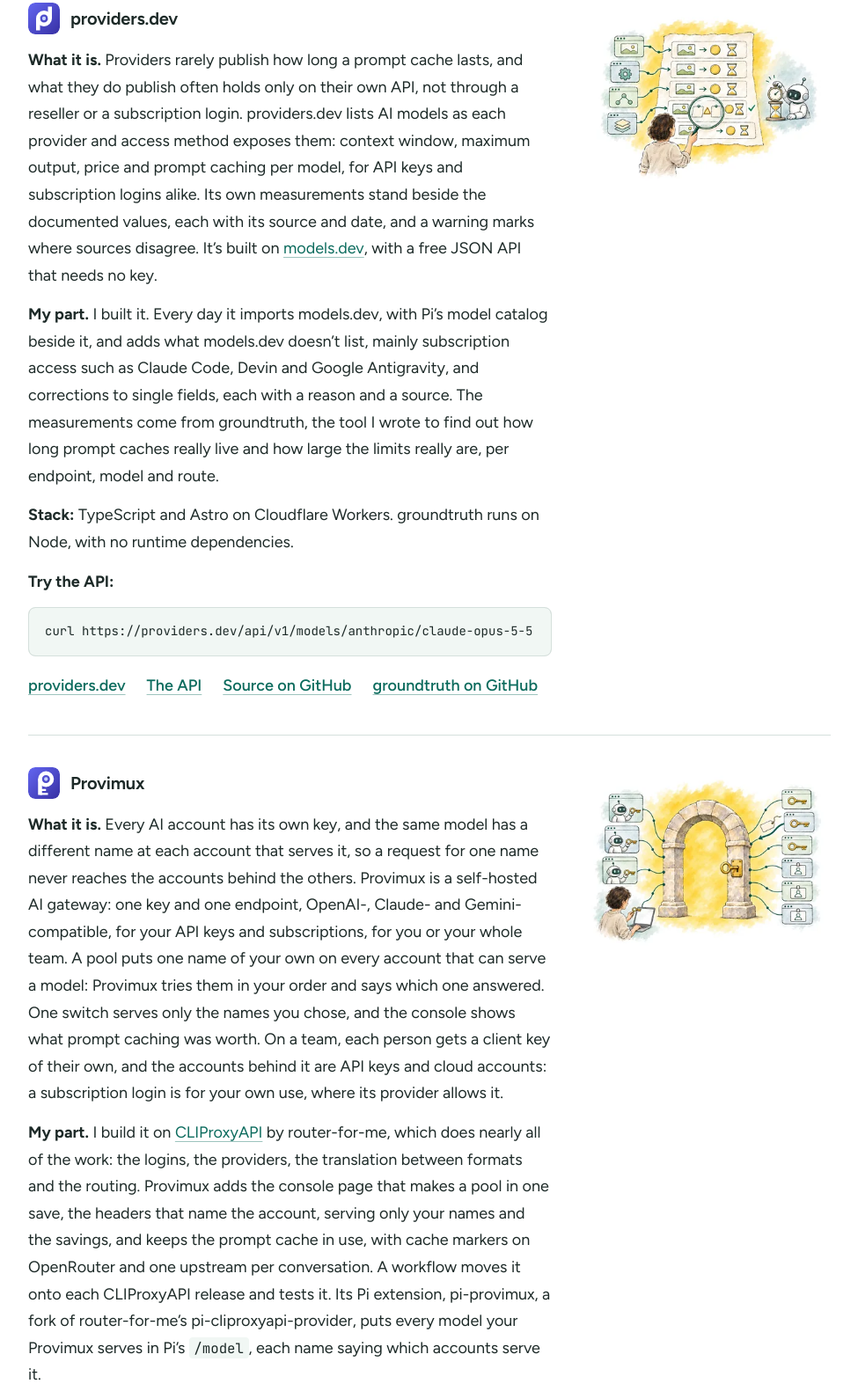
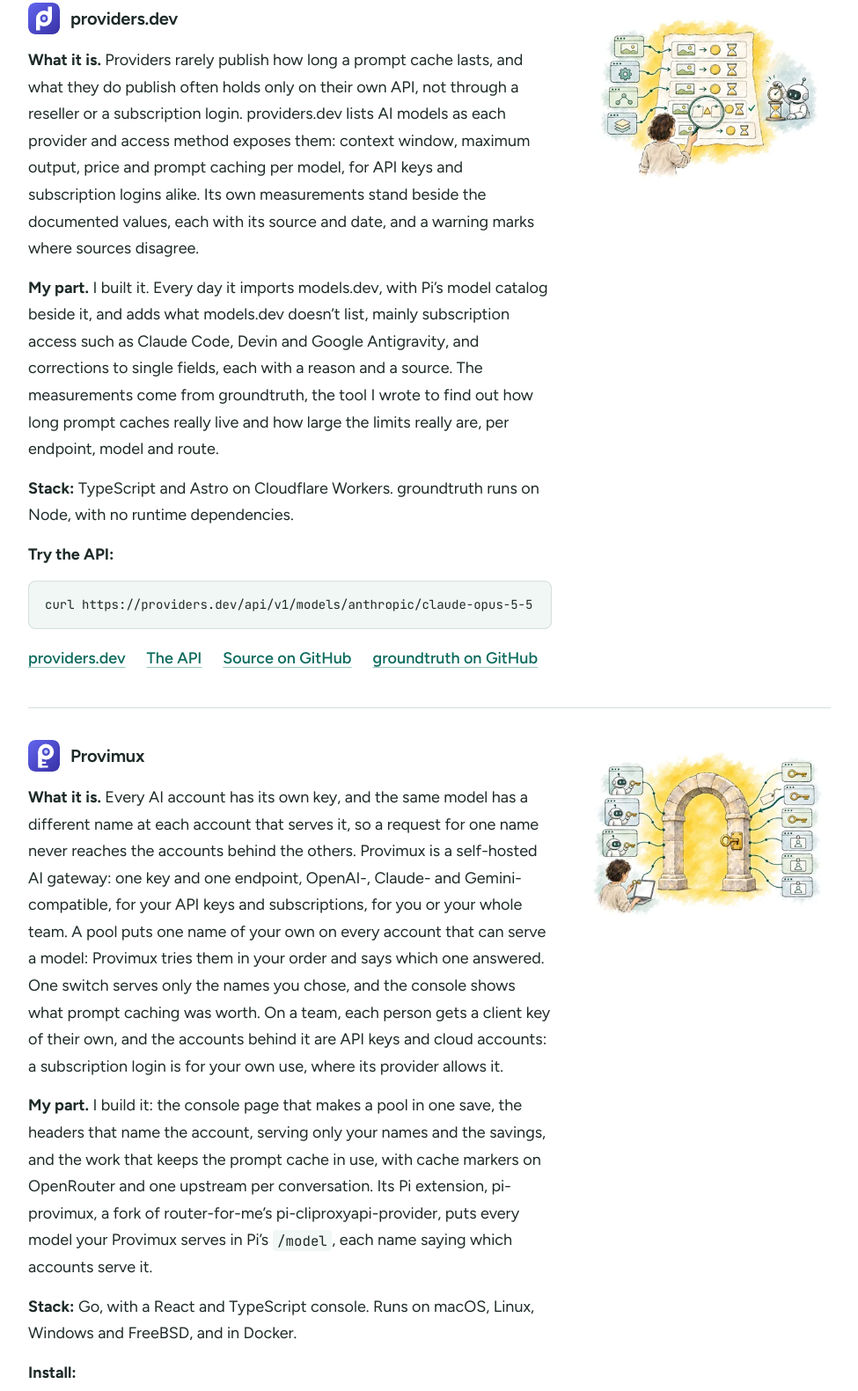
Before and after one commit to ngvoicu/ngvoicu-site, a plain HTML site: page work/index.html in a window 1280 px wide. Shown: the part 8722-10303 px from the top of the page at 88% size, without its empty margins (272-1247 px from the left). Drawn offline with Linux system fonts and the light colour scheme.

Commit message:
Work: three sentences out of providers.dev and Provimux (built on models.dev; CLIProxyAPI doing the work; the release workflow); Provimux's My part mended; sitemap lastmod

```diff
--- a/sitemap.xml
+++ b/sitemap.xml
@@ -6,7 +6,7 @@
   </url>
   <url>
     <loc>https://ngvoicu.dev/work/</loc>
-    <lastmod>2026-11-25</lastmod>
+    <lastmod>2026-11-26</lastmod>
   </url>
   <url>
     <loc>https://ngvoicu.dev/consulting/</loc>
--- a/work/index.html
+++ b/work/index.html
@@ -574,7 +574,7 @@
             <h4 id="providers-dev-title"><span class="logo-tile own"><img src="/images/brand/providers-dev-logo.svg" width="32" height="32" alt="" loading="lazy" decoding="async"></span>providers.dev</h4>
             <div class="item-art"><img src="/images/work/providers-dev-800.webp" srcset="/images/work/providers-dev-400.webp 400w, /images/work/providers-dev-800.webp 800w, /images/work/providers-dev-1200.webp 1200w" sizes="(min-width: 77em) 278px, (min-width: 64em) calc((100vw - 400px) / 3), (min-width: 48em) calc((92vw - 80px) / 3), min(20rem, calc(100vw - 2rem))" width="1200" height="900" alt="A ledger of model cards fed by four windows; a robot times an hourglass with a stopwatch, and a person with a magnifying glass looks at two pinned notes with a small warning sign between them" loading="lazy" decoding="async"></div>
             <div class="item-text">
-              <p><strong>What it is.</strong> Providers rarely publish how long a prompt cache lasts, and what they do publish often holds only on their own API, not through a reseller or a subscription login. providers.dev lists AI models as each provider and access method exposes them: context window, maximum output, price and prompt caching per model, for API keys and subscription logins alike. Its own measurements stand beside the documented values, each with its source and date, and a warning marks where sources disagree. It’s built on <a href="https://models.dev">models.dev</a>, with a free JSON API that needs no key.</p>
+              <p><strong>What it is.</strong> Providers rarely publish how long a prompt cache lasts, and what they do publish often holds only on their own API, not through a reseller or a subscription login. providers.dev lists AI models as each provider and access method exposes them: context window, maximum output, price and prompt caching per model, for API keys and subscription logins alike. Its own measurements stand beside the documented values, each with its source and date, and a warning marks where sources disagree.</p>
               <p><strong>My part.</strong> I built it. Every day it imports models.dev, with Pi’s model catalog beside it, and adds what models.dev doesn’t list, mainly subscription access such as Claude Code, Devin and Google Antigravity, and corrections to single fields, each with a reason and a source. The measurements come from groundtruth, the tool I wrote to find out how long prompt caches really live and how large the limits really are, per endpoint, model and route.</p>
               <p><strong>Stack:</strong> TypeScript and Astro on Cloudflare Workers. groundtruth runs on Node, with no runtime dependencies.</p>
               <p><strong>Try the API:</strong></p>
@@ -587,7 +587,7 @@
             <div class="item-art"><img src="/images/work/provimux-800.webp" srcset="/images/work/provimux-400.webp 400w, /images/work/provimux-800.webp 800w, /images/work/provimux-1200.webp 1200w" sizes="(min-width: 77em) 278px, (min-width: 64em) calc((100vw - 400px) / 3), (min-width: 48em) calc((92vw - 80px) / 3), min(20rem, calc(100vw - 2rem))" width="1200" height="900" alt="Three robot terminals and a person at a laptop, each holding the same small golden key, send lines into one stone archway with a key in its lock; lines run on to six windows holding keys and badges, and a small tag flies back from the second" loading="lazy" decoding="async"></div>
             <div class="item-text">
               <p><strong>What it is.</strong> Every AI account has its own key, and the same model has a different name at each account that serves it, so a request for one name never reaches the accounts behind the others. Provimux is a self-hosted AI gateway: one key and one endpoint, OpenAI-, Claude- and Gemini-compatible, for your API keys and subscriptions, for you or your whole team. A pool puts one name of your own on every account that can serve a model: Provimux tries them in your order and says which one answered. One switch serves only the names you chose, and the console shows what prompt caching was worth. On a team, each person gets a client key of their own, and the accounts behind it are API keys and cloud accounts: a subscription login is for your own use, where its provider allows it.</p>
-              <p><strong>My part.</strong> I build it on <a href="https://github.com/router-for-me/CLIProxyAPI">CLIProxyAPI</a> by router-for-me, which does nearly all of the work: the logins, the providers, the translation between formats and the routing. Provimux adds the console page that makes a pool in one save, the headers that name the account, serving only your names and the savings, and keeps the prompt cache in use, with cache markers on OpenRouter and one upstream per conversation. A workflow moves it onto each CLIProxyAPI release and tests it. Its Pi extension, pi-provimux, a fork of router-for-me’s pi-cliproxyapi-provider, puts every model your Provimux serves in Pi’s <code>/model</code>, each name saying which accounts serve it.</p>
+              <p><strong>My part.</strong> I build it: the console page that makes a pool in one save, the headers that name the account, serving only your names and the savings, and the work that keeps the prompt cache in use, with cache markers on OpenRouter and one upstream per conversation. Its Pi extension, pi-provimux, a fork of router-for-me’s pi-cliproxyapi-provider, puts every model your Provimux serves in Pi’s <code>/model</code>, each name saying which accounts serve it.</p>
               <p><strong>Stack:</strong> Go, with a React and TypeScript console. Runs on macOS, Linux, Windows and FreeBSD, and in Docker.</p>
               <p><strong>Install:</strong></p>
               <pre tabindex="0" role="region" aria-label="Install commands for Provimux with Homebrew on macOS and Linux"><code>brew install ngvoicu/tap/provimux
```
